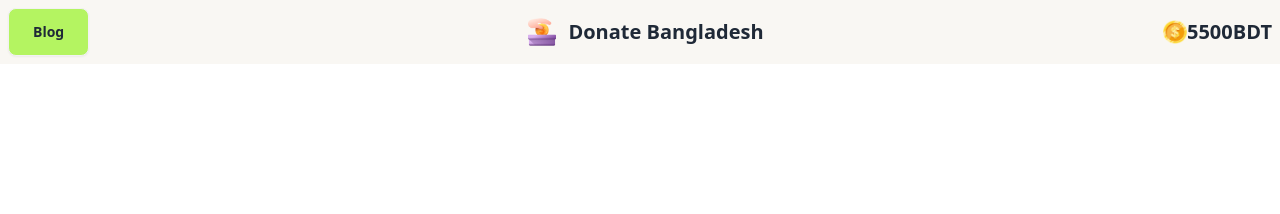
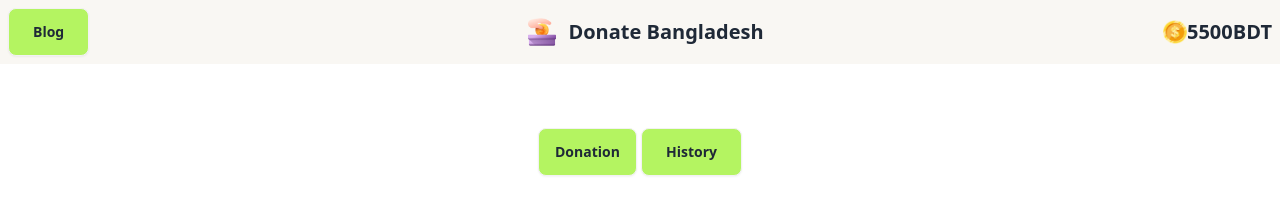
Before and after one commit to hasibprangon/DOM-Assignment, a plain HTML site: page index.html in a window 1280 px wide. Drawn offline with nearby package versions, Linux system fonts and the light colour scheme.

Commit message:
donation and history btn added

```diff
--- a/index.html
+++ b/index.html
@@ -25,7 +25,7 @@
 
 <body>
     <!-- header section start -->
-    <header>
+    <header class="sticky">
         <nav class="bg-[#F9F7F3]">
             <div class="navbar container mx-auto">
                 <div class="navbar-start">
@@ -42,6 +42,10 @@
                 </div>
             </div>
         </nav>
+        <div class="mt-16 text-center">
+            <button class="btn bg-[#B4F461]">Donation</button>
+            <button class="btn bg-[#B4F461] px-6">History</button>
+        </div>
     </header>
     <!-- main section start -->
     <main>
```
Lines whose indentation alone changed are shown as unchanged.
